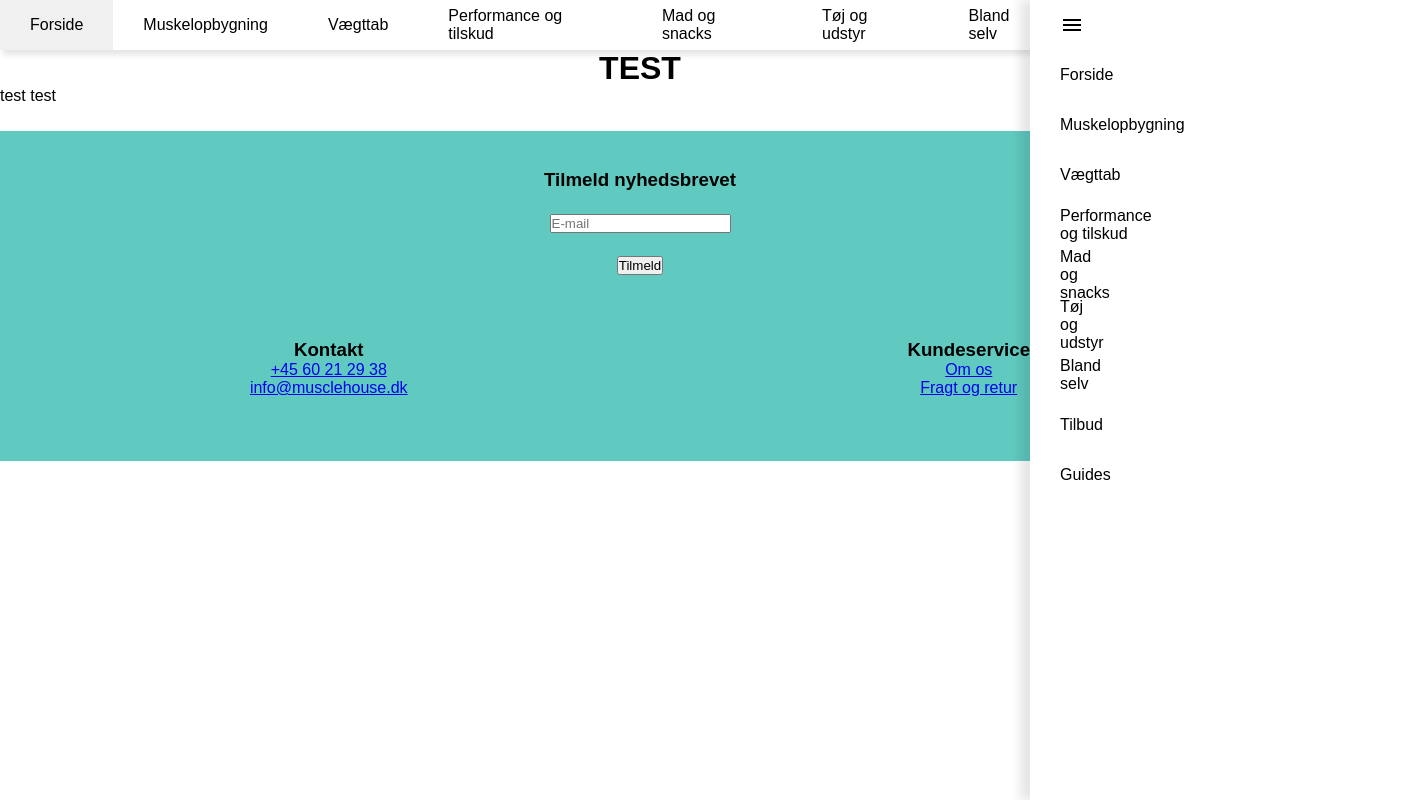
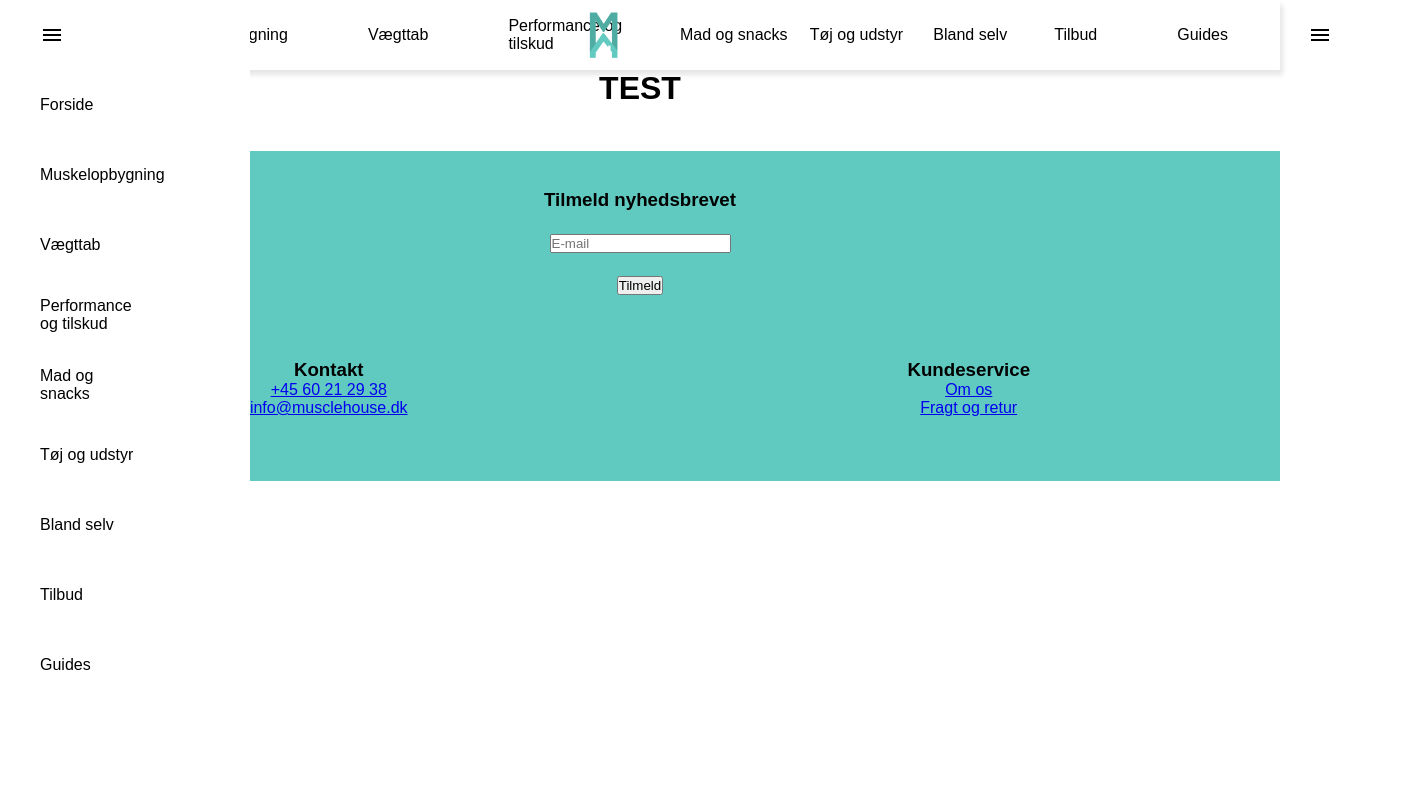
Before and after one commit to OGsnapzilla/mobile-first-MH, a plain HTML site: page index.html in a window 1280 px wide. Shown: the whole page, 1422 px wide, since content can reach past the window. Drawn offline with Linux system fonts and the light colour scheme.

Commit message:
burger menu

```diff
--- a/css/style.css
+++ b/css/style.css
@@ -21,17 +21,19 @@ nav ul {
     width: 100%;
     list-style: none;
     display: flex;
-    justify-content: flex-end;
+    justify-content: space-between;
     align-items: center;
 }
 
 /* Styling unordered lits-items*/
 nav li {
     height: 50px;
+    margin: 10px;
 }
 
 /* Styling anchor tags inside nav container */
 nav a {
+    width: 100%;
     height: 100%;
     padding: 0px 30px;
     text-decoration: none;
@@ -42,7 +44,7 @@ nav a {
 
 /* styling hover effect on anchors */
 nav a:hover {
-    background-color: #f0f0f0;
+    background-color: #61cabf29;
 }
 
 /* Styling first list-item inside nav container */
@@ -50,10 +52,21 @@ nav li:first-child{
     margin-right: auto;
 }
 
+
+#menuLogoContainer {
+    position: absolute;
+    left: 45%;
+    transform: translatX(-50%);
+}
+
+#menuLogo {
+    height: 50px;
+}
+
 .sidebar {
     position: fixed;
     top: 0;
-    right: 0;
+    left: 0;
     height: 100vh;
     width: 250px;
     z-index: 999;
@@ -71,9 +84,6 @@ nav li:first-child{
     width: 100px;
 }
 
-.burgerMenu {
-    display: none;
-}
 
 @media(max-width: 900px) {
     .hideOnMobile {
@@ -85,7 +95,7 @@ nav li:first-child{
     }
 }
 
-@media(max-width: 500px) {
+@media(max-width: 425px) {
     .sidebar{
         width: 100%;
     }
--- a/index.html
+++ b/index.html
@@ -27,16 +27,17 @@
         </ul>
 
         <ul>
-            <li><a href="index.html">Forside</a></li>
-            <li class="hideOnMobile"><a href="#">Muskelopbygning</a></li>
-            <li class="hideOnMobile"><a href="#">Vægttab</a></li>
-            <li class="hideOnMobile"><a href="#">Performance og tilskud</a></li>
-            <li class="hideOnMobile"><a href="#">Mad og snacks</a></li>
-            <li class="hideOnMobile"><a href="#">Tøj og udstyr</a></li>
-            <li class="hideOnMobile"><a href="#">Bland selv</a></li>
-            <li class="hideOnMobile"><a href="#">Tilbud</a></li>
-            <li class="hideOnMobile"><a href="guides.html">Guides</a></li>
+            <li class="hideOnMobile"><a href="index.html" class="menuLink">Forside</a></li>
+            <li class="hideOnMobile"><a href="#" class="menuLink">Muskelopbygning</a></li>
+            <li class="hideOnMobile"><a href="#" class="menuLink">Vægttab</a></li>
+            <li class="hideOnMobile"><a href="#" class="menuLink">Performance og tilskud</a></li>
+            <li class="hideOnMobile"><a href="#" class="menuLink">Mad og snacks</a></li>
+            <li class="hideOnMobile"><a href="#" class="menuLink">Tøj og udstyr</a></li>
+            <li class="hideOnMobile"><a href="#" class="menuLink">Bland selv</a></li>
+            <li class="hideOnMobile"><a href="#" class="menuLink">Tilbud</a></li>
+            <li class="hideOnMobile"><a href="guides.html" class="menuLink">Guides</a></li>
             <li class="burgerMenu" onclick='showSidebar()'><a href="#"><svg xmlns="http://www.w3.org/2000/svg" height="24" viewBox="0 -960 960 960" width="24"><path d="M120-240v-80h720v80H120Zm0-200v-80h720v80H120Zm0-200v-80h720v80H120Z"/></svg></a></li>
+            <li id="menuLogoContainer"><img src="images/logomobile.webp" alt="Logo" id="menuLogo"></li>
         </ul>
     </nav>
 
```
